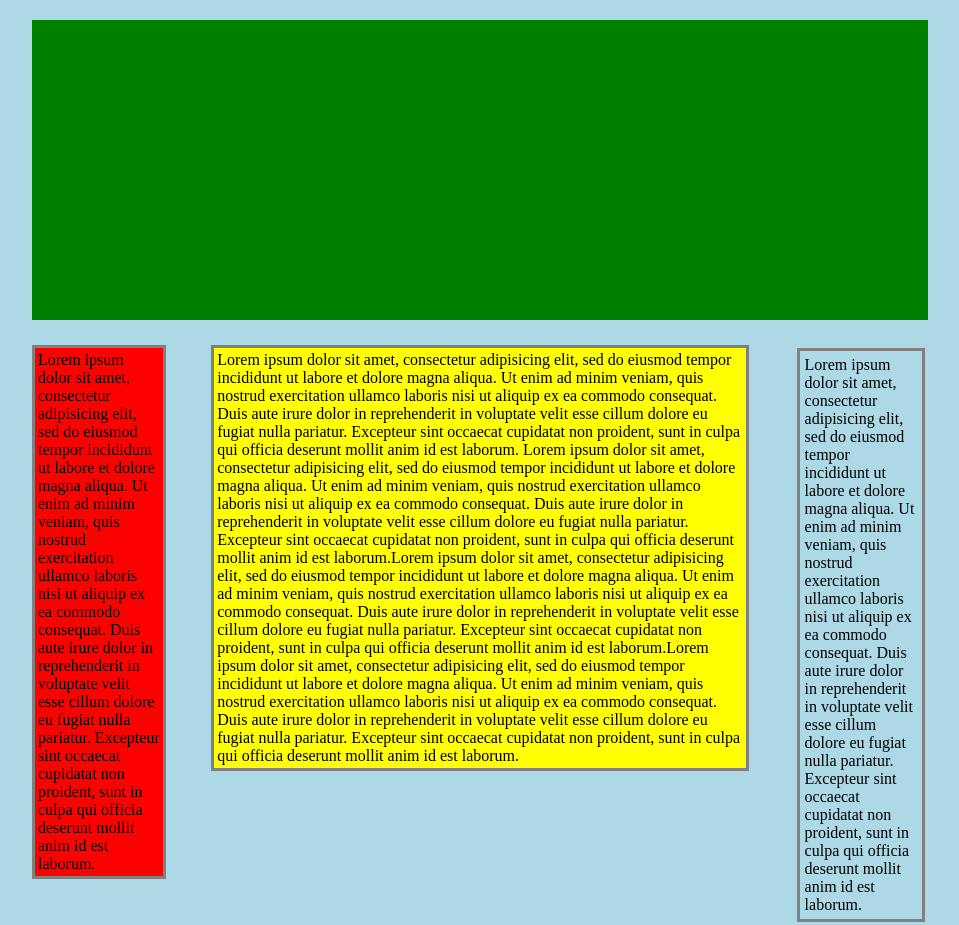
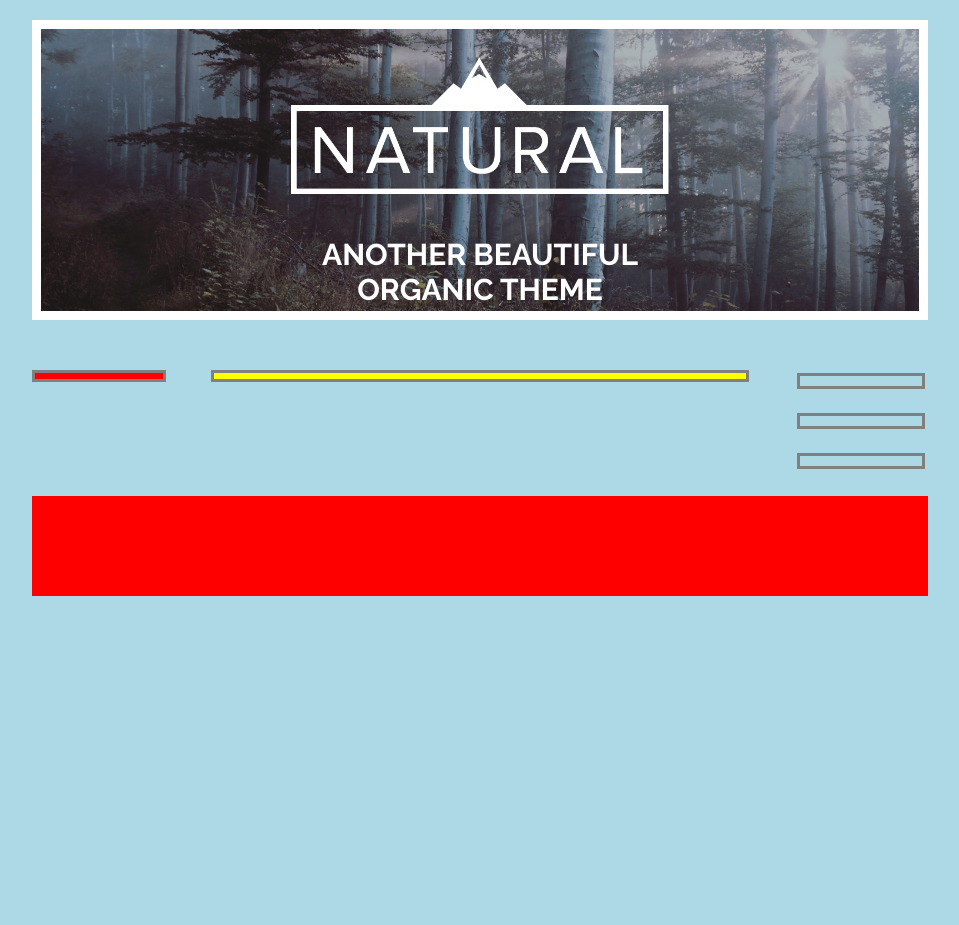
Before and after one commit to AndreaBottini/htmlcss-wp, a plain HTML site: page index.html in a window 1280 px wide. Shown: the top 925 px of the page, without its empty margins (160-1119 px from the left). After the commit the page ends 800 px from the top, so only its background shows below. Drawn offline with Linux system fonts and the light colour scheme.

Commit message:
Inserimento Titolo e Immagine

```diff
--- a/css/style.css
+++ b/css/style.css
@@ -11,20 +11,44 @@
 }
 
 body {
-background-color: lightblue;
-width: 70%;
-margin: 20px auto;
+  font-family: 'Raleway', sans-serif;
+  background-color: lightblue;
+  width: 70%;
+  margin: 20px auto;
 }
 
-.header {
-  background-color: green;
+.header-titolo {
+  position: relative;
   height: 300px;
-  margin-bottom: 25px;
+  margin-bottom: 50px;
+  background-image: url(../img/natural-header.jpg);
+  background-repeat: no-repeat;
+  background-position: center;
+  background-size: cover;
+  border: 9px solid #fff;
+}
+
+.container-logo {
+  position: absolute;
+  top: 50%;
+  left: 50%;
+  transform: translate(-50%, -50%);
+  text-align: center;
+}
+
+.container-logo img {
+  height: 200px;
+}
+
+.container-logo h1 {
+  font-size: 30px;
+  color: #fff;
+  text-transform: uppercase;
 }
 
 .footer {
   background-color: red;
-  height: 200px;
+  height: 100px;
 }
 
 .float-left {
--- a/index.html
+++ b/index.html
@@ -2,30 +2,32 @@
 <html lang="en" dir="ltr">
   <head>
     <meta charset="utf-8">
+    <link href="https://fonts.googleapis.com/css?family=Raleway:400,700&display=swap" rel="stylesheet">
     <link rel="stylesheet" href="css/style.css">
     <title>Struttura WP</title>
   </head>
     <body>
       <header class="header">
-        <h1 class="titolo"></h1>
+        <div class="header-titolo">
+          <div class="container-logo">
+            <img src="img/natural-logo.png" alt="Logo-header">
+            <h1>another beautiful organic theme</h1>
+          </div>
+        </div>
+        <div class="header-sottotitolo">
+        </div>
       </header>
       <main class="main">
         <div class="float-left col-sinistra">
-          <p>Lorem ipsum dolor sit amet, consectetur adipisicing elit, sed do eiusmod tempor incididunt ut labore et dolore magna aliqua. Ut enim ad minim veniam, quis nostrud exercitation ullamco laboris nisi ut aliquip ex ea commodo consequat. Duis aute irure dolor in reprehenderit in voluptate velit esse cillum dolore eu fugiat nulla pariatur. Excepteur sint occaecat cupidatat non proident, sunt in culpa qui officia deserunt mollit anim id est laborum.</p>
         </div>
         <div class="float-left col-centro">
-          <p>Lorem ipsum dolor sit amet, consectetur adipisicing elit, sed do eiusmod tempor incididunt ut labore et dolore magna aliqua. Ut enim ad minim veniam, quis nostrud exercitation ullamco laboris nisi ut aliquip ex ea commodo consequat. Duis aute irure dolor in reprehenderit in voluptate velit esse cillum dolore eu fugiat nulla pariatur. Excepteur sint occaecat cupidatat non proident, sunt in culpa qui officia deserunt mollit anim id est laborum.
-          Lorem ipsum dolor sit amet, consectetur adipisicing elit, sed do eiusmod tempor incididunt ut labore et dolore magna aliqua. Ut enim ad minim veniam, quis nostrud exercitation ullamco laboris nisi ut aliquip ex ea commodo consequat. Duis aute irure dolor in reprehenderit in voluptate velit esse cillum dolore eu fugiat nulla pariatur. Excepteur sint occaecat cupidatat non proident, sunt in culpa qui officia deserunt mollit anim id est laborum.Lorem ipsum dolor sit amet, consectetur adipisicing elit, sed do eiusmod tempor incididunt ut labore et dolore magna aliqua. Ut enim ad minim veniam, quis nostrud exercitation ullamco laboris nisi ut aliquip ex ea commodo consequat. Duis aute irure dolor in reprehenderit in voluptate velit esse cillum dolore eu fugiat nulla pariatur. Excepteur sint occaecat cupidatat non proident, sunt in culpa qui officia deserunt mollit anim id est laborum.Lorem ipsum dolor sit amet, consectetur adipisicing elit, sed do eiusmod tempor incididunt ut labore et dolore magna aliqua. Ut enim ad minim veniam, quis nostrud exercitation ullamco laboris nisi ut aliquip ex ea commodo consequat. Duis aute irure dolor in reprehenderit in voluptate velit esse cillum dolore eu fugiat nulla pariatur. Excepteur sint occaecat cupidatat non proident, sunt in culpa qui officia deserunt mollit anim id est laborum.</p>
         </div>
         <div class="float-left col-destra">
           <div class="widget">
-            Lorem ipsum dolor sit amet, consectetur adipisicing elit, sed do eiusmod tempor incididunt ut labore et dolore magna aliqua. Ut enim ad minim veniam, quis nostrud exercitation ullamco laboris nisi ut aliquip ex ea commodo consequat. Duis aute irure dolor in reprehenderit in voluptate velit esse cillum dolore eu fugiat nulla pariatur. Excepteur sint occaecat cupidatat non proident, sunt in culpa qui officia deserunt mollit anim id est laborum.
           </div>
           <div class="widget">
-            Lorem ipsum dolor sit amet, consectetur adipisicing elit, sed do eiusmod tempor incididunt ut labore et dolore magna aliqua. Ut enim ad minim veniam, quis nostrud exercitation ullamco laboris nisi ut aliquip ex ea commodo consequat. Duis aute irure dolor in reprehenderit in voluptate velit esse cillum dolore eu fugiat nulla pariatur. Excepteur sint occaecat cupidatat non proident, sunt in culpa qui officia deserunt mollit anim id est laborum.
           </div>
           <div class="widget">
-            Lorem ipsum dolor sit amet, consectetur adipisicing elit, sed do eiusmod tempor incididunt ut labore et dolore magna aliqua. Ut enim ad minim veniam, quis nostrud exercitation ullamco laboris nisi ut aliquip ex ea commodo consequat. Duis aute irure dolor in reprehenderit in voluptate velit esse cillum dolore eu fugiat nulla pariatur. Excepteur sint occaecat cupidatat non proident, sunt in culpa qui officia deserunt mollit anim id est laborum.
           </div>
         </div>
       </main>
```
